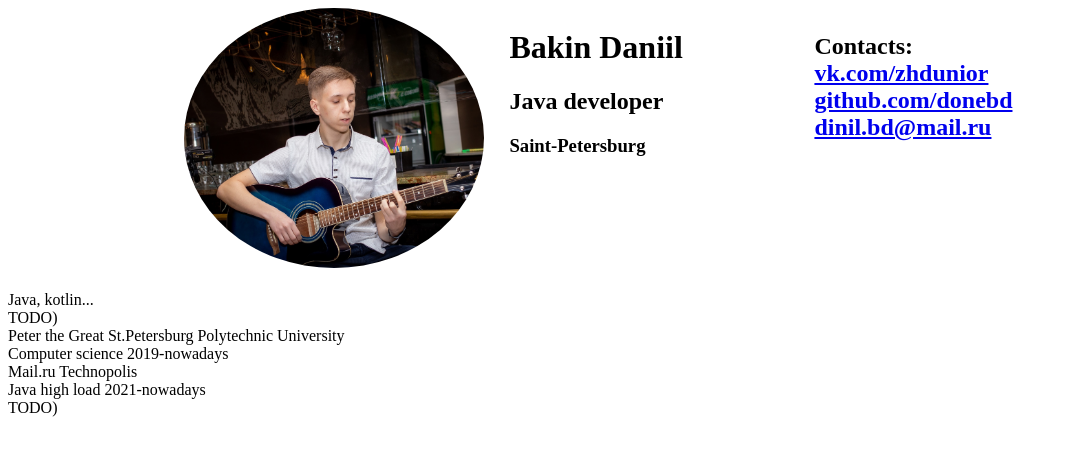
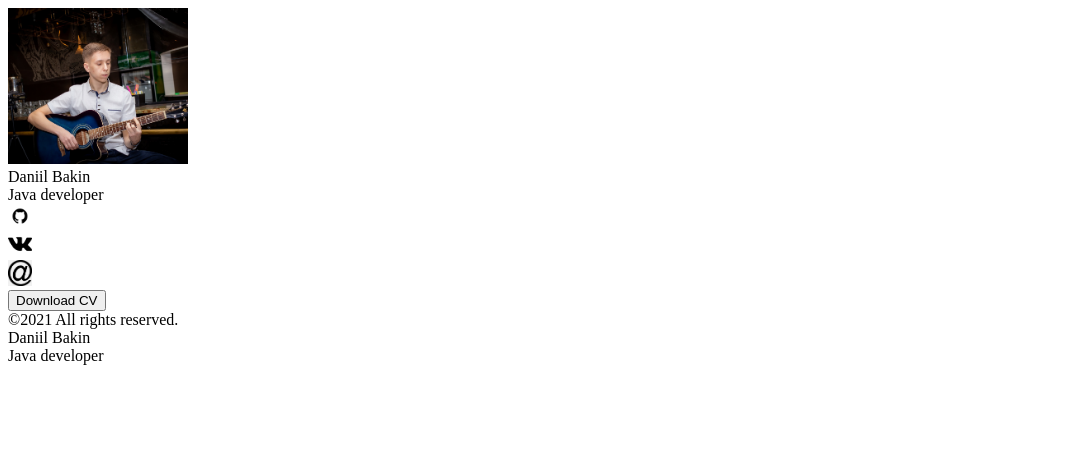
Before and after one commit to ok-technopolis-2021/Bakin_Daniil, a plain HTML site: page index.html in a window 1280 px wide. Shown: the whole page, without its empty margins (0-1068 px from the left). Drawn offline with Linux system fonts and the light colour scheme.

Commit message:
Only html

```diff
--- a/index.html
+++ b/index.html
@@ -5,59 +5,37 @@
     <title>Visit card</title>
 </head>
 <body>
-<div class="header" style="margin-left:10%;">
-    <div class="avatar">
-        <img src="res/photo.jpg" width="300px" alt="Employee photo" style="margin-left:50px;border-radius: 50%;float:left">
-    </div>
-    <div class="about" style="margin-left:375px;">
-        <div class="main" style="width:200px;float:left;">
-            <div class="name">
-                <h1>Bakin Daniil </h1>
-            </div>
-            <div class="position">
-                <h2>Java developer</h2>
-            </div>
-            <div class="town">
-                <h3>Saint-Petersburg</h3>
-            </div>
-        </div>
-        <nav class="contacts" style="align: right; margin-left: 40%; padding-top: 5px;">
-            <h2>Contacts:
-                <div class="vk">
-                    <a href="https://vk.com/zhdunior">vk.com/zhdunior</a>
-                </div>
-                <div class="Github">
-                    <a href="https://github.com/donebd">github.com/donebd</a>
-                </div>
-                <div class="mail">
-                    <a href="mailto:dinil.bd@mail.ru">dinil.bd@mail.ru</a>
-                </div>
-            </h2>
-        </nav>
-    </div>
-</div>
-<div class="main-wrapper" style="margin-top:150px;">
-    <div class="skills">
-        Java, kotlin...
-    </div>
-    <div class="works">
-        TODO)
-    </div>
-    <div class="education">
-        <div class="bachelor">
-            <div class="studyname"> Peter the Great St.Petersburg Polytechnic University</div>
-            <div class="study">Computer science 2019-nowadays</div>
-        </div>
-        <div class="courses">
-            <div class="technopolis">
-                <div class="studyname">Mail.ru Technopolis</div>
-                <div class="study">Java high load 2021-nowadays</div>
-            </div>
-        </div>
-    </div>
-    <div class="projects">
-        TODO)
-    </div>
+<div class="business-crad">
+    <section class="cv-about">
+        <section class="sv-about_main">
+            <section class="sv_avatar">
+                <img src="res/photo.jpg" width="180px" alt="Employee photo">
+            </section>
+            <section class="sv_name">Daniil Bakin</section>
+            <section class="sv_position">Java developer</section>
+            <section class="sv_contacts">
+                <section class="sv_github">
+                    <img src="res/git.png" width="24px" alt="git">
+                </section>
+                <section class="sv_vk">
+                    <img src="res/vk.png" width="24px" alt="vk">
+                </section>
+                <section class="sv_vk">
+                    <img src="res/mail.png" width="24px" alt="mail">
+                </section>
+            </section>
+            <section class="sv_download">
+                <button type="submit" onclick="window.open('res/cv.pdf')">Download CV</button>
+            </section>
+        </section>
+        <section class="sv_copyright">©2021 All rights reserved.</section>
+    </section>
+    <section class="sv-content-wrapper">
+        <section class="sv-content">
+            <section class="content_name">Daniil Bakin</section>
+            <section class="content_position">Java developer</section>
+        </section>
+    </section>
 </div>
 </body>
 </html>
```
Also changed, not shown: res/git.png (added), res/mail.png (added), res/vk.png (added), 1 other file.
